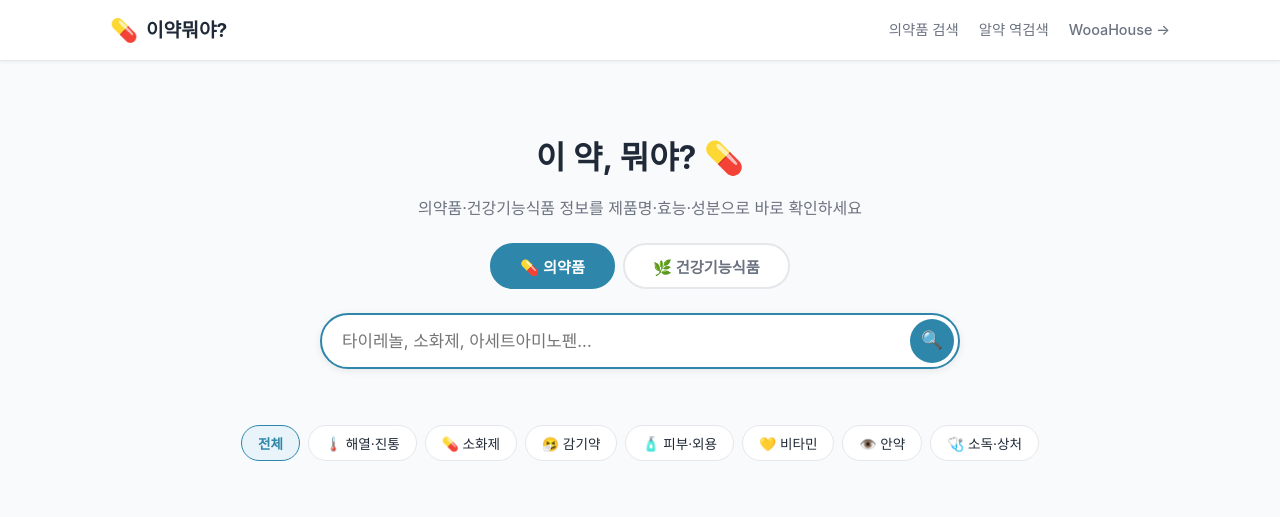
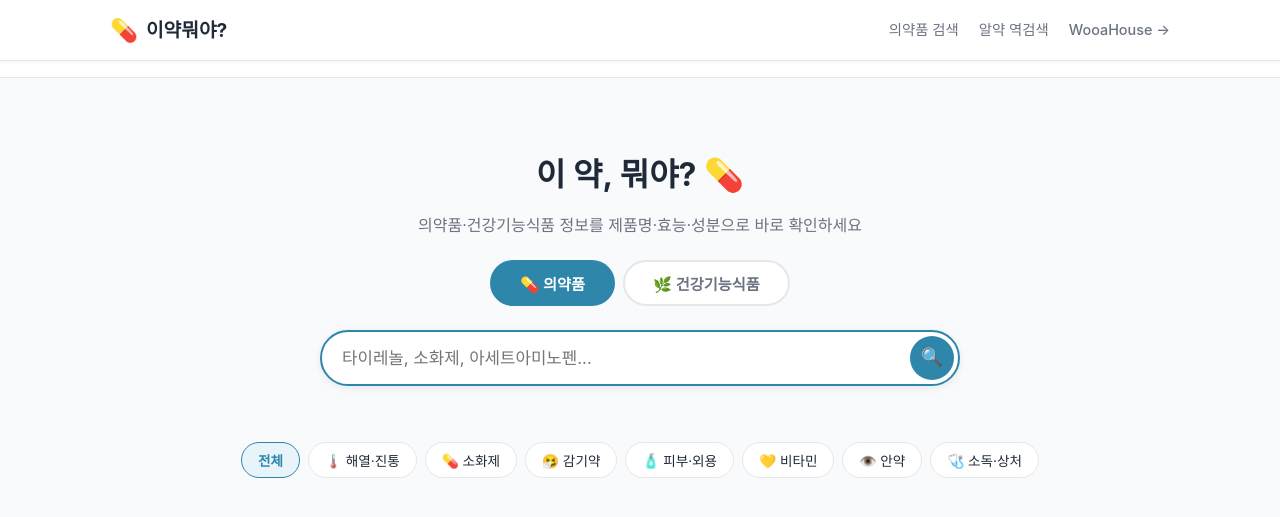
Before and after one commit to ingmaster83-code/wooayak, a Jekyll site: the page built from index.html, in a window 1280 px wide and 900 px high. Shown: the top 517 px of the window. Built offline with Jekyll 4.4.1, drawn with Linux system fonts in a browser that asks for light colours; some web fonts are replaced; comment, search, counter and statistics services are not loaded.

Commit message:
Simplify ads: top banner only, remove sidebar and inline ads

```diff
--- a/_layouts/default.html
+++ b/_layouts/default.html
@@ -45,28 +45,13 @@
   </div>
 </header>
 
+<div class="top-ad-bar">
+  <ins class="adsbygoogle" style="display:block" data-ad-client="ca-pub-6464921081676309" data-ad-slot="7080296704" data-ad-format="auto" data-full-width-responsive="true"></ins>
+  <script>(adsbygoogle = window.adsbygoogle || []).push({});</script>
+</div>
+
 <main class="site-main">
-  {% if page.layout == 'drug' or page.layout == 'supplement' %}
-  <div class="page-with-sidebar">
-    <div class="page-content">{{ content }}</div>
-    <aside class="drug-sidebar">
-      <div class="sidebar-sticky">
-        <!-- 사이드바 광고 1 -->
-        <div class="ad-slot">
-          <ins class="adsbygoogle" style="display:block" data-ad-client="ca-pub-6464921081676309" data-ad-slot="1419180025" data-ad-format="auto" data-full-width-responsive="true"></ins>
-          <script>(adsbygoogle = window.adsbygoogle || []).push({});</script>
-        </div>
-        <!-- 사이드바 광고 2 -->
-        <div class="ad-slot" style="margin-top:24px">
-          <ins class="adsbygoogle" style="display:block" data-ad-client="ca-pub-6464921081676309" data-ad-slot="6255378195" data-ad-format="auto" data-full-width-responsive="true"></ins>
-          <script>(adsbygoogle = window.adsbygoogle || []).push({});</script>
-        </div>
-      </div>
-    </aside>
-  </div>
-  {% else %}
   {{ content }}
-  {% endif %}
 </main>
 
 <footer class="site-footer">
--- a/assets/css/main.css
+++ b/assets/css/main.css
@@ -348,19 +348,12 @@
 /* 건강기능식품 태그 */
 .tag-supplement { background: #DCFCE7; color: #166534; }
 
-/* ===== 사이드바 레이아웃 ===== */
-.page-with-sidebar {
-  display: flex; gap: 28px; align-items: flex-start;
-  max-width: 1200px; margin: 0 auto; padding: 0 20px;
-}
-.page-content { flex: 1; min-width: 0; }
-.drug-sidebar { width: 300px; flex-shrink: 0; }
-.sidebar-sticky {
-  position: sticky; top: 76px;
-}
-@media (max-width: 960px) {
-  .drug-sidebar { display: none; }
-  .page-with-sidebar { padding: 0; }
+/* ===== 상단 광고 바 ===== */
+.top-ad-bar {
+  background: var(--white);
+  border-bottom: 1px solid var(--border);
+  padding: 8px 20px;
+  text-align: center;
 }
 
 /* ===== 원본 링크 ===== */
```
Also changed, not shown: _layouts/drug.html (+0 -12 lines), _layouts/supplement.html (+0 -12 lines).
